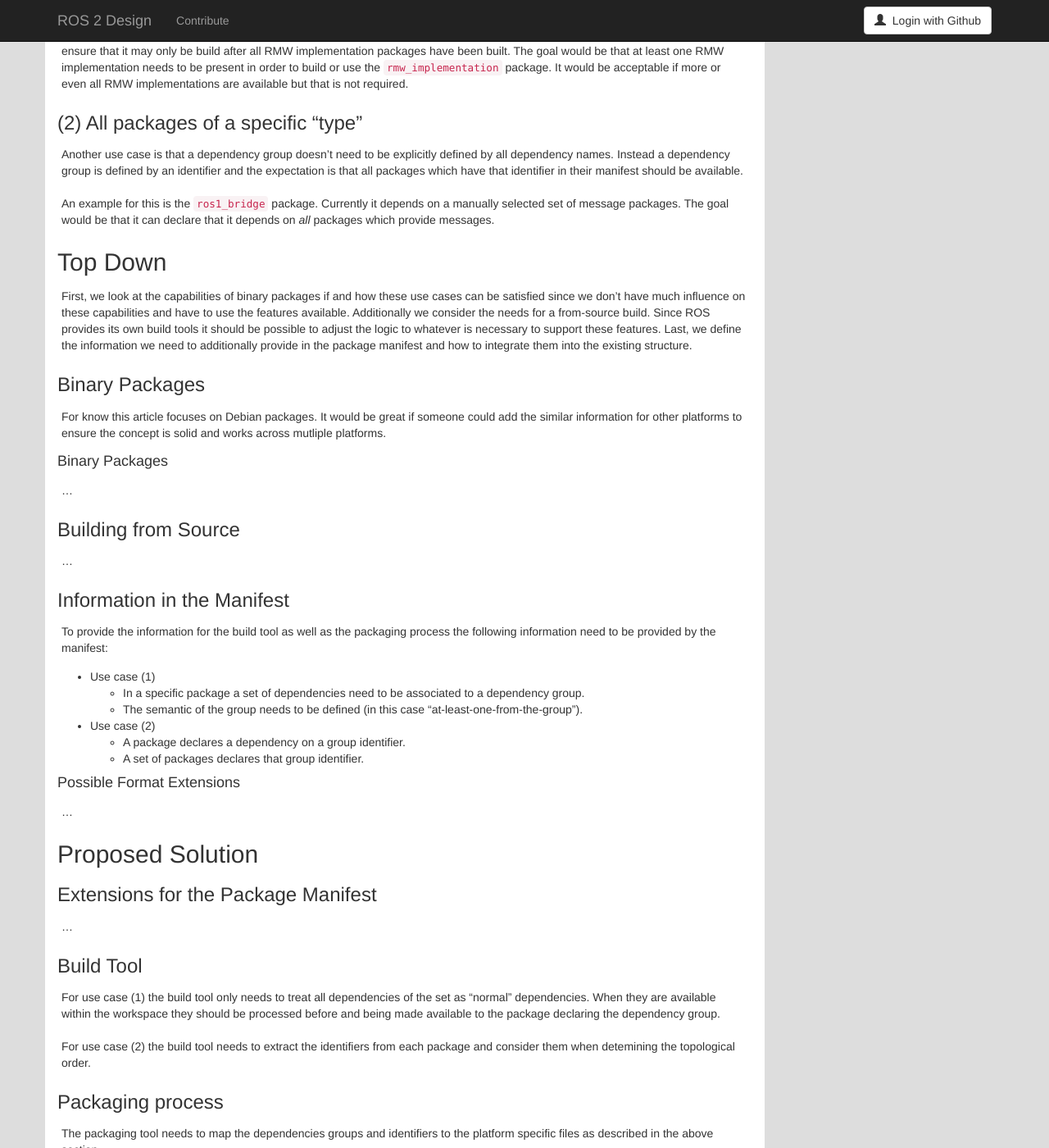
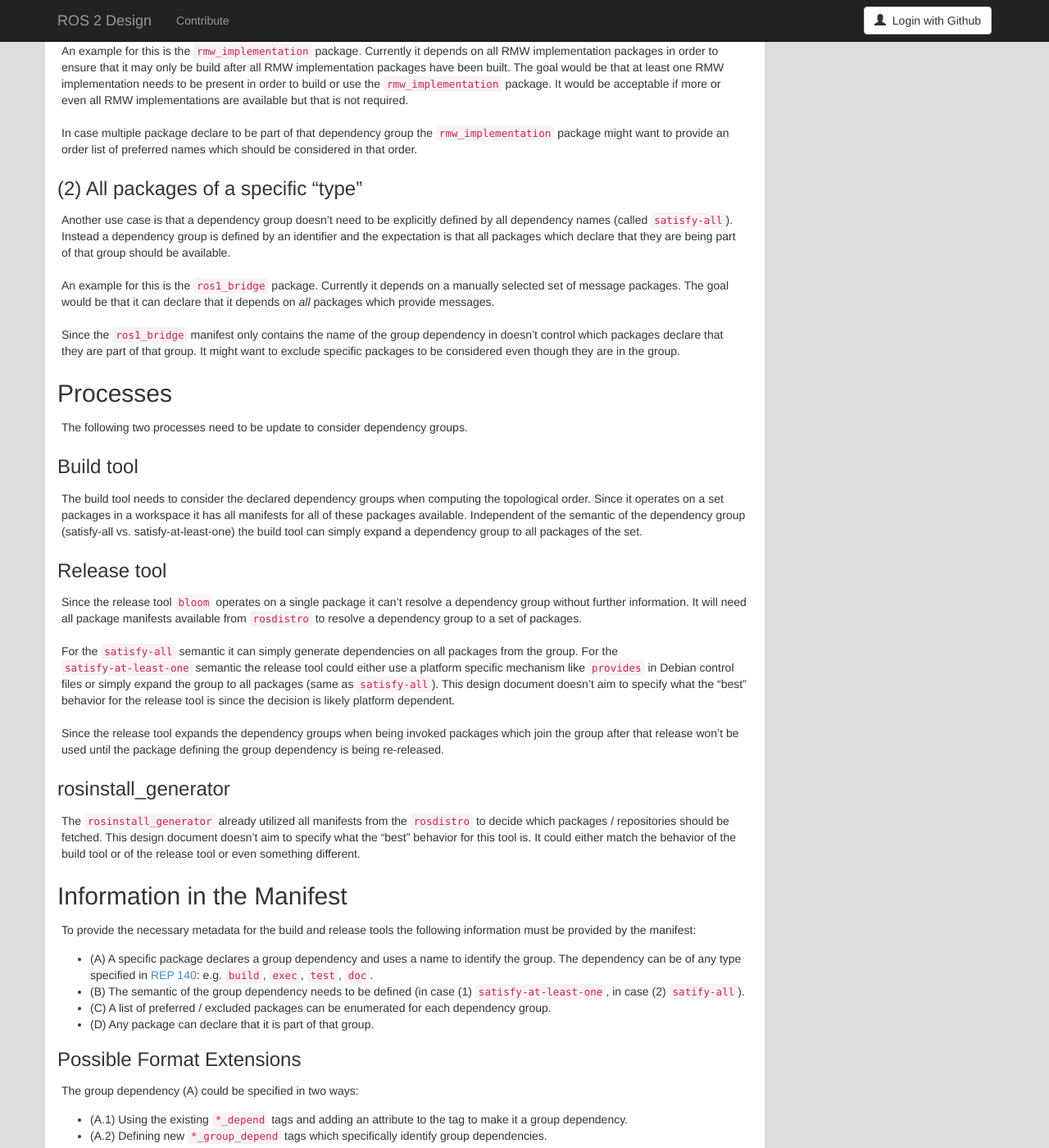
Before and after one commit to ros2/design, a Jekyll site: the page built from articles/102_dependency_groups.md, in a window 1280 px wide and 1400 px high, scrolled down 611 px. Shown: the whole window at 82% size. Built offline with Jekyll 4.4.1, drawn with Linux system fonts in a browser that asks for light colours; nearby versions of some CDN libraries; some of the changed text lies outside the part shown.

Commit message:
add concrete information and possible format extensions

````diff
--- a/articles/102_dependency_groups.md
+++ b/articles/102_dependency_groups.md
@@ -23,11 +23,11 @@ Original Author: {{ page.author }}
 
 In the ROS ecosystem a ROS package provides information about its dependencies in the manifest.
 The latest format is specified in the [REP 140](http://www.ros.org/reps/rep-0140.html).
-It supports different kind of dependencies (`build`, `run`, `test`, `doc`, etc.).
+It supports different kind of dependencies (`build`, `exec`, `test`, `doc`, etc.).
 But each dependency is mandatory and needs to satisfied on its own.
 
 This article describes the concept of "dependency groups" which could be used for different purposes.
-In terms of terminology a dependency group is just a set of dependencies.
+In terms of terminology a dependency group is a set of dependencies identified by the name of the group.
 For such a group a different semantic can then be applied (instead of just satisfy each dependency on its own).
 
 ## Use Cases
@@ -36,7 +36,7 @@ The following subsections will describe two different use cases how dependencies
 
 ### (1) Need at least one "Provider"
 
-A package might want to declare that at least one dependency from a group needs to be present.
+A package might want to declare that at least one dependency from a group needs to be present (called `satisfy-at-least-one`).
 Compared to "normal" dependencies it is not requires that all dependencies of that group need to be present to satisfy the dependency group.
 
 An example for this is the `rmw_implementation` package.
@@ -44,66 +44,121 @@ Currently it depends on all RMW implementation packages in order to ensure that
 The goal would be that at least one RMW implementation needs to be present in order to build or use the `rmw_implementation` package.
 It would be acceptable if more or even all RMW implementations are available but that is not required.
 
+In case multiple package declare to be part of that dependency group the `rmw_implementation` package might want to provide an order list of preferred names which should be considered in that order.
+
 ### (2) All packages of a specific "type"
 
-Another use case is that a dependency group doesn't need to be explicitly defined by all dependency names.
-Instead a dependency group is defined by an identifier and the expectation is that all packages which have that identifier in their manifest should be available.
+Another use case is that a dependency group doesn't need to be explicitly defined by all dependency names (called `satisfy-all`).
+Instead a dependency group is defined by an identifier and the expectation is that all packages which declare that they are being part of that group should be available.
 
 An example for this is the `ros1_bridge` package.
 Currently it depends on a manually selected set of message packages.
 The goal would be that it can declare that it depends on *all* packages which provide messages.
 
-## Top Down
+Since the `ros1_bridge` manifest only contains the name of the group dependency in doesn't control which packages declare that they are part of that group.
+It might want to exclude specific packages to be considered even though they are in the group.
 
-First, we look at the capabilities of binary packages if and how these use cases can be satisfied since we don't have much influence on these capabilities and have to use the features available.
-Additionally we consider the needs for a from-source build.
-Since ROS provides its own build tools it should be possible to adjust the logic to whatever is necessary to support these features.
-Last, we define the information we need to additionally provide in the package manifest and how to integrate them into the existing structure.
+## Processes
 
-### Binary Packages
+The following two processes need to be update to consider dependency groups.
 
-For know this article focuses on Debian packages.
-It would be great if someone could add the similar information for other platforms to ensure the concept is solid and works across mutliple platforms.
+### Build tool
 
-#### Binary Packages
+The build tool needs to consider the declared dependency groups when computing the topological order.
+Since it operates on a set packages in a workspace it has all manifests for all of these packages available.
+Independent of the semantic of the dependency group (satisfy-all vs. satisfy-at-least-one) the build tool can simply expand a dependency group to all packages of the set.
 
-...
+### Release tool
 
-### Building from Source
+Since the release tool `bloom` operates on a single package it can't resolve a dependency group without further information.
+It will need all package manifests available from `rosdistro` to resolve a dependency group to a set of packages.
 
-...
+For the `satisfy-all` semantic it can simply generate dependencies on all packages from the group.
+For the `satisfy-at-least-one` semantic the release tool could either use a platform specific mechanism like `provides` in Debian control files or simply expand the group to all packages (same as `satisfy-all`).
+This design document doesn't aim to specify what the "best" behavior for the release tool is since the decision is likely platform dependent.
 
-### Information in the Manifest
+Since the release tool expands the dependency groups when being invoked packages which join the group after that release won't be used until the package defining the group dependency is being re-released.
 
-To provide the information for the build tool as well as the packaging process the following information need to be provided by the manifest:
+### rosinstall_generator
 
-* Use case (1)
+The `rosinstall_generator` already utilized all manifests from the `rosdistro` to decide which packages / repositories should be fetched.
+This design document doesn't aim to specify what the "best" behavior for this tool is.
+It could either match the behavior of the build tool or of the release tool or even something different.
 
-  * In a specific package a set of dependencies need to be associated to a dependency group.
-  * The semantic of the group needs to be defined (in this case "at-least-one-from-the-group").
+## Information in the Manifest
 
-* Use case (2)
+To provide the necessary metadata for the build and release tools the following information must be provided by the manifest:
 
-  * A package declares a dependency on a group identifier.
-  * A set of packages declares that group identifier.
+* (A) A specific package declares a group dependency and uses a name to identify the group.
+  The dependency can be of any type specified in [REP 140](http://www.ros.org/reps/rep-0140.html): e.g. `build`, `exec`, `test`, `doc`.
 
-#### Possible Format Extensions
+* (B) The semantic of the group dependency needs to be defined (in case (1) `satisfy-at-least-one`, in case (2) `satify-all`).
 
-...
+* (C) A list of preferred / excluded packages can be enumerated for each dependency group.
 
-## Proposed Solution
+* (D) Any package can declare that it is part of that group.
 
-### Extensions for the Package Manifest
+### Possible Format Extensions
 
-...
+The group dependency (A) could be specified in two ways:
 
-### Build Tool
+* (A.1) Using the existing `*_depend` tags and adding an attribute to the tag to make it a group dependency.
+* (A.2) Defining new `*_group_depend` tags which specifically identify group dependencies.
 
-For use case (1) the build tool only needs to treat all dependencies of the set as "normal" dependencies.
-When they are available within the workspace they should be processed before and being made available to the package declaring the dependency group.
+Considering the existing API in `catkin_pkg` which exposes the different dependencies as members of the `Package` class (A.1) would require existing code to distinguish the type of the dependency (group vs. no-group).
+On the other hand (A.2) will simply add additional members which doesn't require existing code to change until it wants to support handling group dependencies.
 
-For use case (2) the build tool needs to extract the identifiers from each package and consider them when detemining the topological order.
+The semantic of the group dependency (B) can be modeled as an attribute of the group dependency tag.
 
-### Packaging process
+Each preferred / excluded package (C) name can be listed in child-tags of the dependency group to keep the information atomic.
 
-The packaging tool needs to map the dependencies groups and identifiers to the platform specific files as described in the above section.
+The group membership (D) could be specified in two ways:
+
+* (D.1) Adding a new tag to the `export` section: e.g. `member_of_group`.
+* (D.2) Defining a new tag in the `package` section: e.g. `member_of_group`.
+
+#### Example for use case (1)
+
+A package declaring a group dependency:
+
+```
+<package>
+  <name>rmw_implementation</name>
+  <group_depend satisfy="at-least-one">i_am_a_rmw_implementation</group_depend>
+</package>
+```
+
+A package declaring membership of a group:
+
+```
+<package>
+  <name>rmw_fastrtps_cpp</name>
+  <member_of_group>i_am_a_rmw_implementation</member_of_group>
+</package>
+```
+
+#### Example for use case (2)
+
+A package declaring a group dependency:
+
+```
+<package>
+  <name>ros1_bridge</name>
+  <group_depend satisfy="all">i_am_a_msg_pkg</group_depend>
+</package>
+```
+
+A package declaring membership of a group:
+
+```
+<package>
+  <name>std_msgs</name>
+  <export>
+    <member_of_group>i_am_a_msg_pkg</member_of_group>
+  </export>
+</package>
+```
+
+## Extensions for the Package Manifest
+
+The modified schema for the manifest will be specified in [REP 149](https://github.com/ros-infrastructure/rep/pull/138).
````
